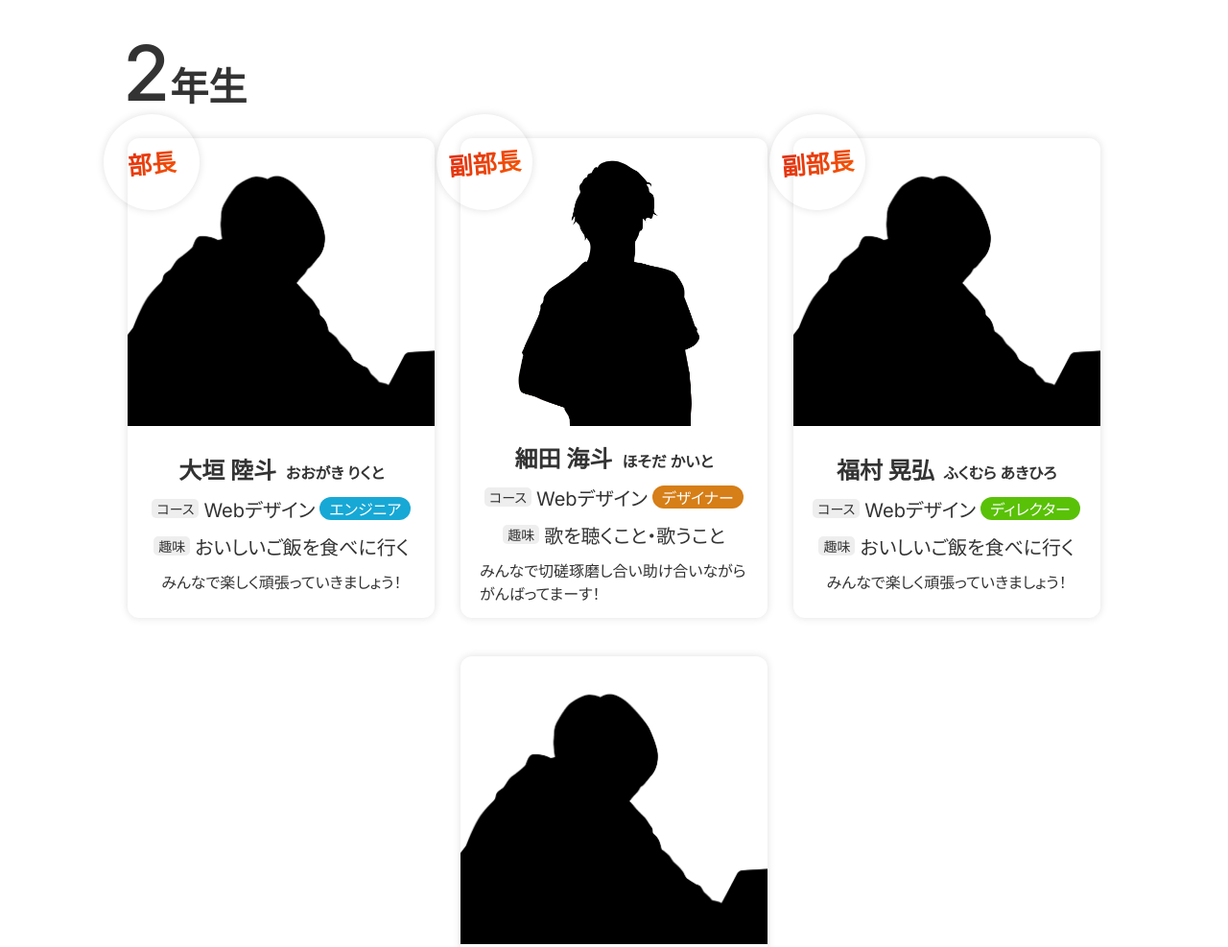
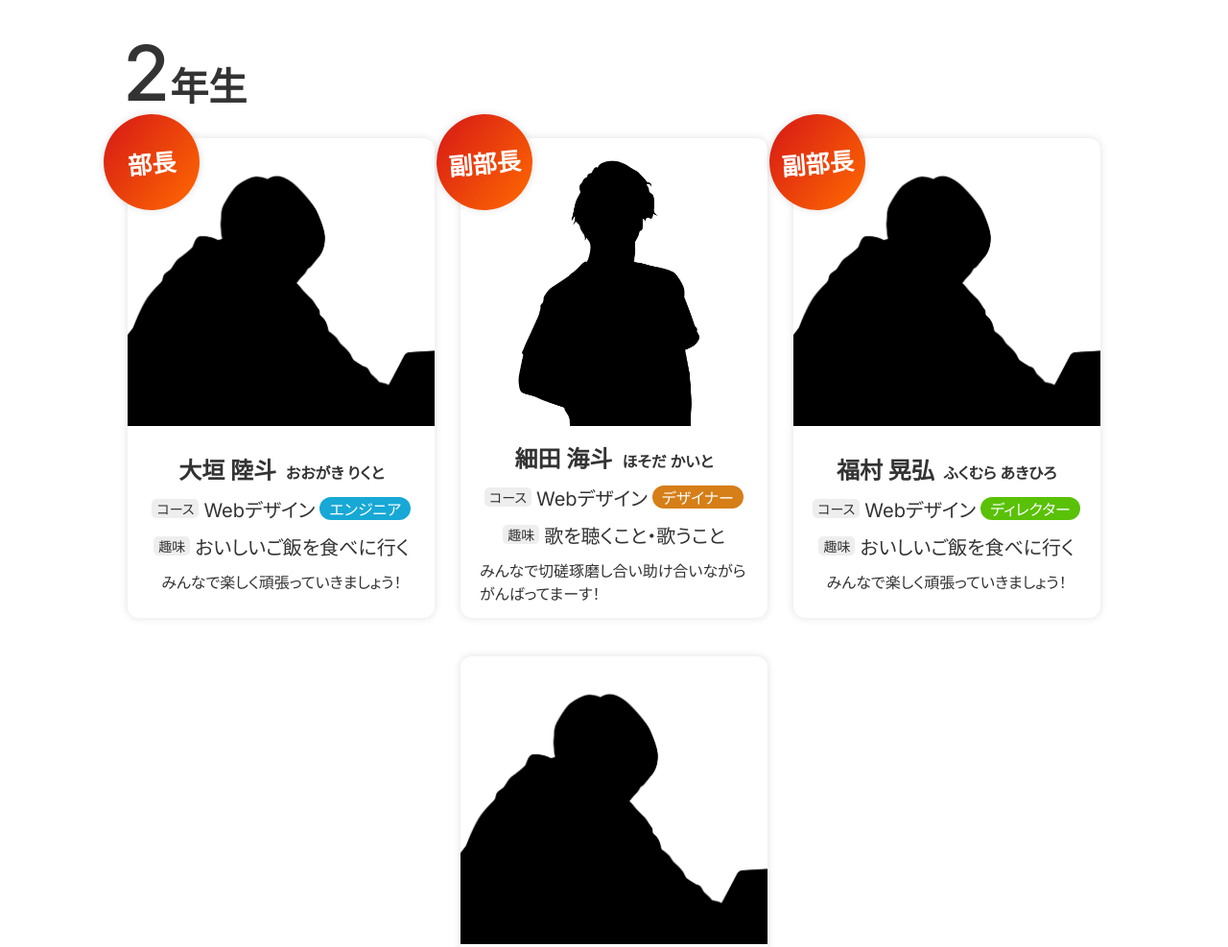
Before and after one commit to HondaYt/W2C-MemberPageHTML, a website: page public/index.html in a window 1280 px wide. Shown: the part 2469-3456 px from the top of the page at 96% size. Drawn offline with Linux system fonts and the light colour scheme; some packages are replaced by stand-ins of ours.

Commit message:
軽微な修正

```diff
--- a/src/sass/style.scss
+++ b/src/sass/style.scss
@@ -415,6 +415,7 @@ li {
         margin: 0 0 4rem;
 
         .member {
+            background: #fff;
             width: 320px;
             height: 500px;
             // border: 1px solid #fff;
@@ -524,11 +525,9 @@ li {
                 left: 0;
                 transform: translate(-25%, -25%) rotate(-5deg);
                 border-radius: 50%;
+                color: #fff;
                 background: linear-gradient(133deg, #d61717 0%, #ff6b00 100%);
                 box-shadow: 0 0 8px #00000020;
-                background-clip: text;
-                color: transparent;
-
                 font-size: 2.5rem;
                 font-weight: 700;
             }
```
Also changed, not shown: public/css/style.css.
